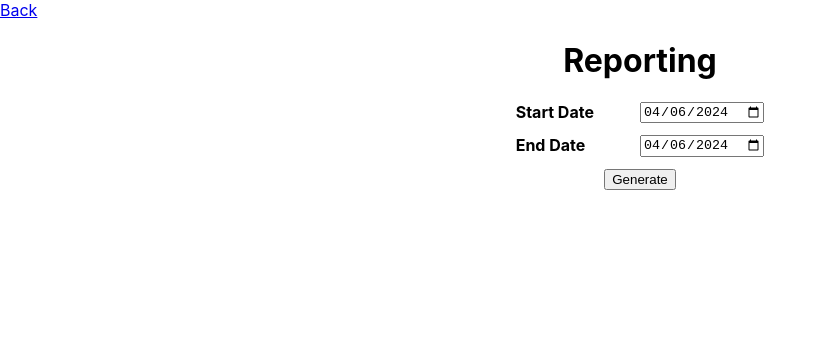
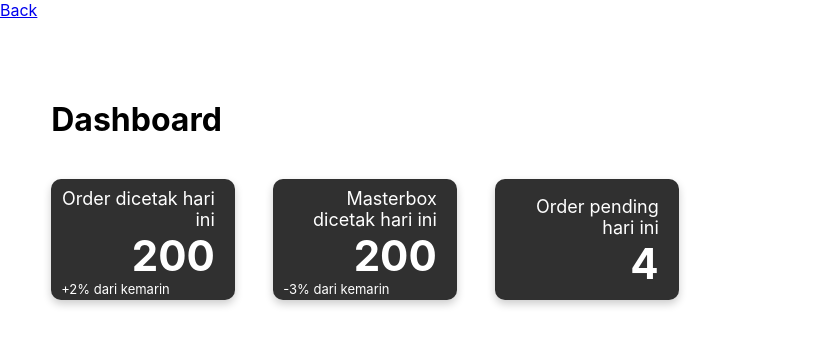
Before and after one commit to KevinDallian/QRCode, a React (Create React App) app: page /reporting in a window 1280 px wide. Shown: the top 346 px of the page, without its empty margins (0-826 px from the left). Built offline with nearby package versions, Linux system fonts and the light colour scheme.

Commit message:
added dashboard cards in reporting

```diff
--- /dev/null
+++ b/src/Components/Dashboard/DashboardCard.css
@@ -0,0 +1,35 @@
+.dashboard-card {
+    margin-right: 3vw;
+    padding-top: 15px;
+    padding-left: 10px;
+    padding-right: 20px;
+    padding-bottom: 10px;
+    border-radius: 10px;
+    box-shadow: 0 4px 8px 0 rgba(0, 0, 0, 0.2);
+    transition: 0.3s;
+    width: 12vw;
+    height: 12vh;
+    background-color: #303030;
+    color: #000;
+    display: flex;
+    justify-content: center;
+    flex-direction: column;
+}
+
+.dashboard-text {
+    color: white;
+    text-align: right;
+    font-size: large;
+}
+
+.dashboard-value {
+    color: white;
+    font-size: 42px;
+    font-weight: bold;
+    text-align: right;
+}
+
+.dashboard-subtitle{
+    color: white;
+    font-size: small;
+}
--- /dev/null
+++ b/src/Components/Dashboard/DashboardCard.js
@@ -0,0 +1,13 @@
+import './DashboardCard.css';
+
+export default function DashboardCard({text, value, subtitles}) {
+    return (
+        <>
+            <div className="dashboard-card">
+                <div className="dashboard-text">{text}</div>
+                <div className="dashboard-value">{value}</div>
+                <div className="dashboard-subtitle">{subtitles}</div>
+            </div>
+        </>
+    );
+}
--- a/src/Pages/Reporting/Reporting.css
+++ b/src/Pages/Reporting/Reporting.css
@@ -27,3 +27,7 @@
 .qr-btn:hover {
     cursor: pointer;
 }
+
+.dashboard-cards {
+    margin-left: 4vw;
+}
--- a/src/Pages/Reporting/Reporting.js
+++ b/src/Pages/Reporting/Reporting.js
@@ -1,51 +1,8 @@
+import DashboardCard from '../../Components/Dashboard/DashboardCard';
 import './Reporting.css';
-import { useEffect, useState } from 'react';
-import { OptionForm } from '../../Components/FormDetail/FormDetail';
 import { Link } from 'react-router-dom';
-import { DateForm } from '../../Components/FormDetail/FormDetail';
-import Barcode from 'react-jsbarcode';
-import QRCode from 'react-qr-code';
-import Modal from '../../Components/Modal/Modal';
 
 export default function Reporting({jobs, products, orders, masterboxs}){
-    const [startDate, setStartDate] = useState(new Date());
-    const [endDate, setEndDate] = useState(new Date());
-    const [masterboxData, setMasterboxData] = useState(null);
-    const [orderData, setOrderData] = useState([]);
-    const [jobData, setJobData] = useState([]);
-    const [productData, setProductData] = useState([]);
-    const [showModal, setShowModal] = useState(false);
-
-    const orderDisplay = orderData.map((data, index) => {
-        return (
-            <div key={index} className='order-border flex-space-between'>
-                <table id='table'>
-                    <tbody>
-                        <tr>
-                            <th>No. Batch</th>
-                            <td>{jobData.batchNo}</td>
-                        </tr>
-                        <tr>
-                            <th>Exp. Date</th>
-                            <td>{formatDate(jobData.expiredDate)}</td>
-                        </tr>
-                        <tr>
-                            <th>Mfg. Date</th>
-                            <td>{formatDate(data.manufactureDate)}</td>
-                        </tr>
-                        <tr>
-                            <th>HET</th>
-                            <td>{250000}</td>
-                        </tr>
-                    </tbody>
-                </table>
-                <div className='qr-code'>
-                    <button className='qr-btn' onClick={()=>{setShowModal(true)}}><QRCode value={data.id} size={128}/></button>
-                    <p>{data.id}</p>
-                </div>
-            </div>
-        );
-    });
 
     function formatDate(date) {
         if (!date) return "";
@@ -58,75 +15,12 @@ export default function Reporting({jobs, products, orders, masterboxs}){
     return (
         <>
             <Link to={"/"}>Back</Link>
-            <div className='center'>
-                <h1>Reporting</h1>
-                <DateForm variableName='Start Date' value={startDate} setValue={setStartDate}/>
-                <DateForm variableName='End Date' value={endDate} setValue={setEndDate}/>
-                {showModal && <ProductModal productData={productData} setShowModal={setShowModal}/>}
-                <button onClick={()=>{console.log('Generate')}}>Generate</button>
+            <div className='title'><h1>Dashboard</h1></div>
+            <div className='dashboard-cards flex-row'>
+                <DashboardCard text={"Order dicetak hari ini"} value={200} subtitles={"+2% dari kemarin"}/>
+                <DashboardCard text={"Masterbox dicetak hari ini"} value={200} subtitles={"-3% dari kemarin"}/>
+                <DashboardCard text={"Order pending hari ini"} value={products.length} subtitles={""}/>
             </div>
         </>
     )
 }
-
-function MasterboxDisplay({productData, jobData, masterboxData}){
-    return (
-        <>
-            <div className='masterbox'>
-                <div className='masterbox-data'>
-                    <h1>{productData.name}</h1>
-                    <div className='flex-space-between'>
-                        <div className='product-details'>
-                            <table className='border-table'>
-                                <tbody>
-                                    <tr>
-                                        <th>NIE</th>
-                                        <td className='modal-data'>{productData.nie}</td>
-                                    </tr>
-                                    <tr>
-                                        <th>Expired Date</th>
-                                        <td className='modal-data'>{jobData.expiredDate}</td>
-                                    </tr>
-                                    <tr>
-                                        <th>QTY per box</th>
-                                        <td className='modal-data'>{productData.quantity}</td>
-                                    </tr>
-                                    <tr>
-                                        <th>Storage</th>
-                                        <td className='modal-data'>{productData.storage}</td>
-                                    </tr>
-                                </tbody>
-                            </table>
-                        </div>
-                        <div>
-                            <p style={{fontWeight:"bold"}}>Manufactured by :</p>
-                            <p>PT Pharma Health Care Indonesia</p>
-                        </div>
-                    </div>
-                    <div id='barcode'>
-                        <p>Batch : {jobData.batchNo}</p>
-                        <Barcode value={masterboxData.id} options={{ format: 'code128' }} renderer="svg"/>
-                    </div>
-                </div>
-
-            </div>
-        </>
-    );
-}
-
-function ProductModal({productData, setShowModal}) {
-    return (
-        <>
-            <Modal>
-                <h1>{productData.name}</h1>
-                <p>Product ID: {productData.id}</p>
-                <p>NIE : {productData.nie}</p>
-                <p>HET : {productData.het}</p>
-                <p>Quantity per box : {productData.quantity}</p>
-                <p>Storage : {productData.storage}</p>
-                <button onClick={()=>{setShowModal(false)}}>Close</button>
-            </Modal>
-
-        </>
-    );
-}
```
